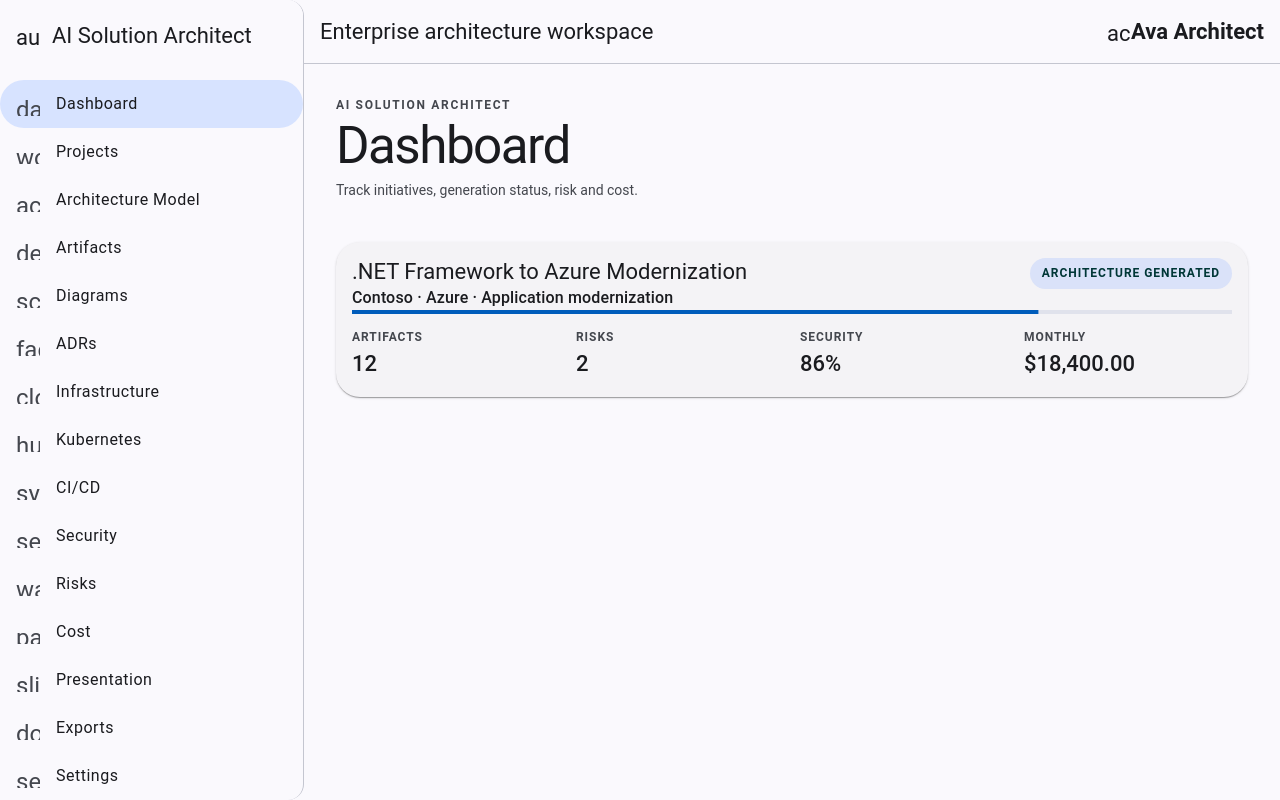
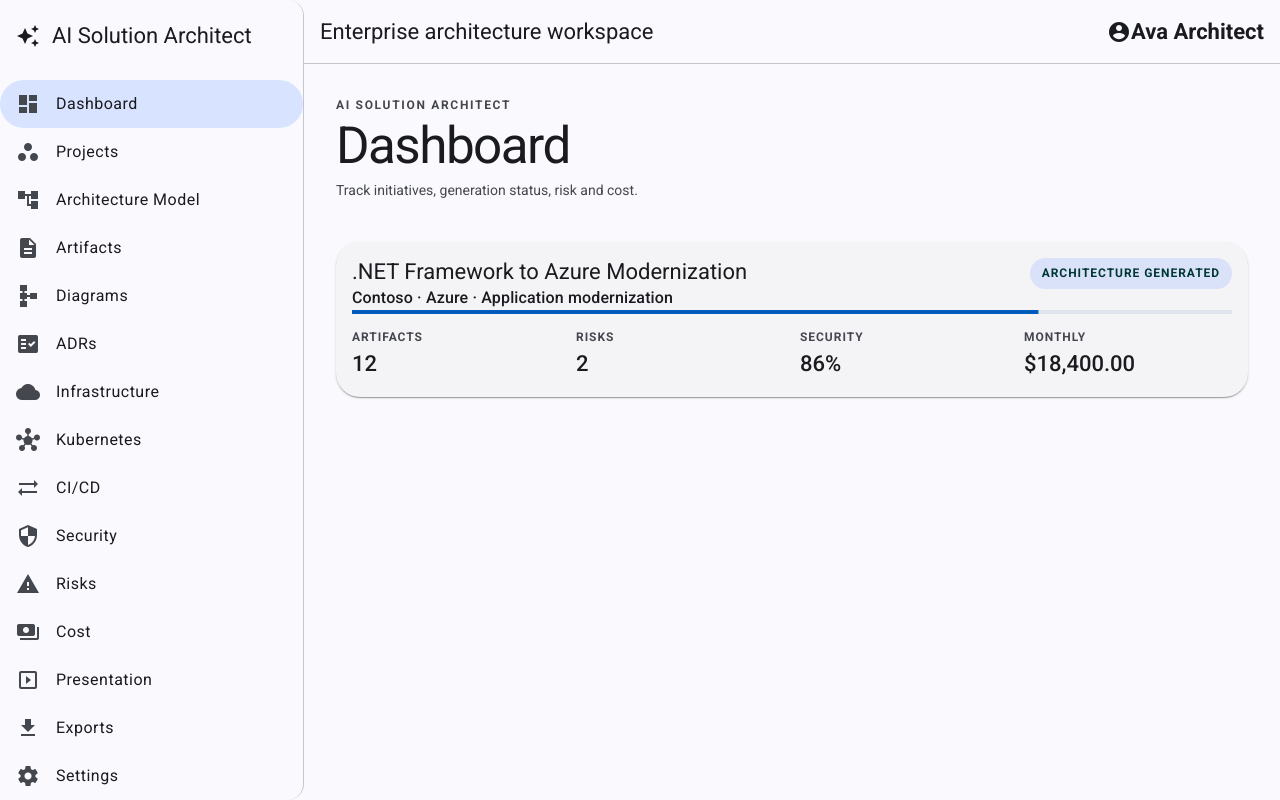
Before and after one commit to sowahm808/AISolutionArchitect-frontEnd, an Angular app: page /dashboard in a window 1280 px wide. Both pictures are taken after a click on the button "Login". Built offline with nearby package versions, Linux system fonts and the light colour scheme.

Commit message:
Fix Material menu icon rendering

```diff
--- a/src/app/layout/shell.component.html
+++ b/src/app/layout/shell.component.html
@@ -1,13 +1,13 @@
 <mat-sidenav-container class="shell">
   <mat-sidenav mode="side" opened class="shell__nav">
     <mat-toolbar color="primary" class="brand">
-      <mat-icon>auto_awesome</mat-icon>
+      <mat-icon aria-hidden="true">auto_awesome</mat-icon>
       <span>AI Solution Architect</span>
     </mat-toolbar>
 
     <mat-nav-list>
       <a mat-list-item *ngFor="let n of nav" [routerLink]="n.path" routerLinkActive="active">
-        <mat-icon matListItemIcon>{{ n.icon }}</mat-icon>
+        <mat-icon matListItemIcon aria-hidden="true">{{ n.icon }}</mat-icon>
         <span matListItemTitle>{{ n.label }}</span>
       </a>
     </mat-nav-list>
@@ -17,7 +17,7 @@
     <mat-toolbar class="topbar">
       <span>Enterprise architecture workspace</span>
       <span class="spacer"></span>
-      <mat-icon>account_circle</mat-icon>
+      <mat-icon aria-hidden="true">account_circle</mat-icon>
       <strong>{{ store.user()?.name || "Architect" }}</strong>
     </mat-toolbar>
     <main class="content"><router-outlet /></main>
--- a/src/app/layout/shell.component.ts
+++ b/src/app/layout/shell.component.ts
@@ -3,6 +3,34 @@ import { RouterLink, RouterLinkActive, RouterOutlet } from "@angular/router";
 import { CommonModule } from "@angular/common";
 import { AppStore } from "../core/app.store";
 import { MATERIAL_IMPORTS } from "../material.imports";
+
+interface ShellNavigationItem {
+  readonly label: string;
+  readonly path: string;
+  readonly icon: string;
+}
+
+const SHELL_NAVIGATION: readonly ShellNavigationItem[] = [
+  { label: "Dashboard", path: "/dashboard", icon: "dashboard" },
+  { label: "Projects", path: "/projects", icon: "workspaces" },
+  {
+    label: "Architecture Model",
+    path: "/projects/p1/architecture-model",
+    icon: "account_tree",
+  },
+  { label: "Artifacts", path: "/projects/p1/artifacts", icon: "description" },
+  { label: "Diagrams", path: "/projects/p1/diagrams", icon: "schema" },
+  { label: "ADRs", path: "/projects/p1/adrs", icon: "fact_check" },
+  { label: "Infrastructure", path: "/projects/p1/infrastructure", icon: "cloud" },
+  { label: "Kubernetes", path: "/projects/p1/kubernetes", icon: "hub" },
+  { label: "CI/CD", path: "/projects/p1/cicd", icon: "sync_alt" },
+  { label: "Security", path: "/projects/p1/security", icon: "security" },
+  { label: "Risks", path: "/projects/p1/risks", icon: "warning" },
+  { label: "Cost", path: "/projects/p1/cost", icon: "payments" },
+  { label: "Presentation", path: "/projects/p1/presentation", icon: "slideshow" },
+  { label: "Exports", path: "/projects/p1/export", icon: "download" },
+  { label: "Settings", path: "/settings/organization", icon: "settings" },
+];
 
 @Component({
   selector: "app-shell",
@@ -12,8 +40,6 @@ import { MATERIAL_IMPORTS } from "../material.imports";
   styleUrl: "./shell.component.css",
 })
 export class AppShellComponent {
-  store = inject(AppStore);
-  nav = [
-    ["Dashboard", "/dashboard", "dashboard"], ["Projects", "/projects", "workspaces"], ["Architecture Model", "/projects/p1/architecture-model", "account_tree"], ["Artifacts", "/projects/p1/artifacts", "description"], ["Diagrams", "/projects/p1/diagrams", "schema"], ["ADRs", "/projects/p1/adrs", "fact_check"], ["Infrastructure", "/projects/p1/infrastructure", "cloud"], ["Kubernetes", "/projects/p1/kubernetes", "hub"], ["CI/CD", "/projects/p1/cicd", "sync_alt"], ["Security", "/projects/p1/security", "security"], ["Risks", "/projects/p1/risks", "warning"], ["Cost", "/projects/p1/cost", "payments"], ["Presentation", "/projects/p1/presentation", "slideshow"], ["Exports", "/projects/p1/export", "download"], ["Settings", "/settings/organization", "settings"],
-  ].map(([label, path, icon]) => ({ label, path, icon }));
+  protected readonly store = inject(AppStore);
+  protected readonly nav = SHELL_NAVIGATION;
 }
--- a/src/index.html
+++ b/src/index.html
@@ -1,2 +1,19 @@
-<div id="root"></div>
-<app-root></app-root>
+<!doctype html>
+<html lang="en">
+  <head>
+    <meta charset="utf-8" />
+    <title>AI Solution Architect</title>
+    <base href="/" />
+    <meta name="viewport" content="width=device-width, initial-scale=1" />
+    <link rel="preconnect" href="https://fonts.googleapis.com" />
+    <link rel="preconnect" href="https://fonts.gstatic.com" crossorigin />
+    <link href="https://fonts.googleapis.com/icon?family=Material+Icons" rel="stylesheet" />
+    <link
+      href="https://fonts.googleapis.com/css2?family=Roboto:wght@300;400;500;700&display=swap"
+      rel="stylesheet"
+    />
+  </head>
+  <body>
+    <app-root></app-root>
+  </body>
+</html>
```
